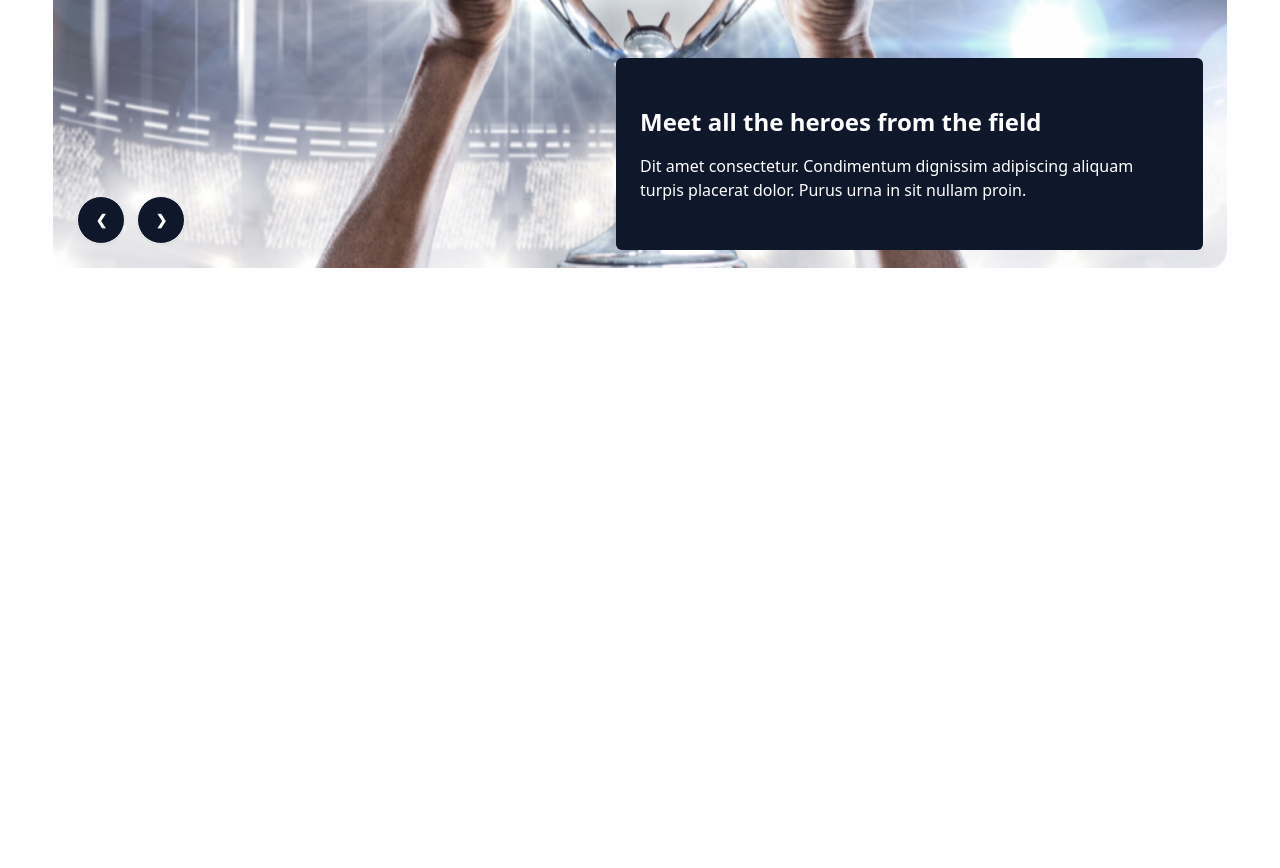
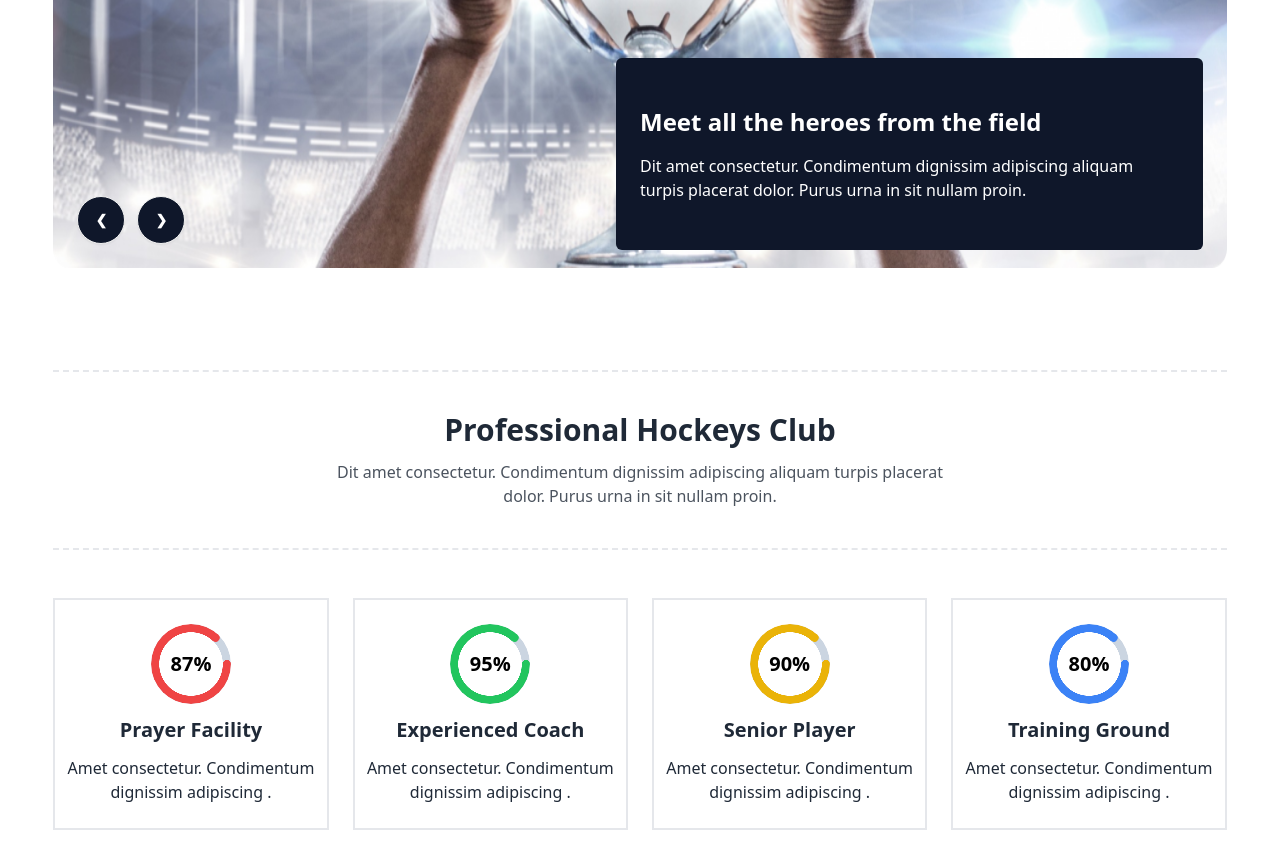
Before and after one commit to shahidulshohid/Hockey-s-project-with-daisyUi, a plain HTML site: page index.html in a window 1280 px wide. Shown: the part 500-1368 px from the top of the page. Before the commit the page ends 800 px from the top, so only its background shows below. Drawn offline with nearby package versions, Linux system fonts and the light colour scheme.

Commit message:
personal section is done

```diff
--- a/index.html
+++ b/index.html
@@ -104,7 +104,49 @@
             </div>
            </div>
     </header>
-    <main></main>
+    <main class="w-11/12 mx-auto">
+      <!-- professional section  -->
+       <section class="my-24">
+        <div class="border-dashed border-y-2 text-center py-10">
+          <h3 class="text-3xl font-bold mb-3">Professional Hockeys Club</h3>
+          <p class="opacity-80">Dit amet consectetur. Condimentum dignissim adipiscing aliquam turpis placerat <br> dolor. Purus urna in sit nullam proin. </p>
+        </div>
+        <div class="mt-12 grid grid-cols-1 md:grid-cols-2 lg:grid-cols-4 gap-6">
+          <div class="border-2 flex flex-col items-center justify-center py-6 space-y-3 text-center">
+            <div class="relative">
+              <div class="radial-progress text-slate-300" style="--value:87;" role="progressbar"><span class="text-black font-bold text-xl">87%</span></div>
+              <div class="absolute top-0 left-0 rotate-90 radial-progress text-red-500" style="--value:87;" role="progressbar"></div>
+            </div>
+            <h6 class="text-xl font-semibold">Prayer Facility</h6>
+            <p>Amet consectetur. Condimentum dignissim adipiscing .</p>
+          </div>
+          <div class="border-2 flex flex-col items-center justify-center py-6 space-y-3 text-center">
+            <div class="relative">
+              <div class="radial-progress text-slate-300" style="--value:87;" role="progressbar"><span class="text-black font-bold text-xl">95%</span></div>
+              <div class="absolute top-0 left-0 rotate-90 radial-progress text-green-500" style="--value:87;" role="progressbar"></div>
+            </div>
+            <h6 class="text-xl font-semibold">Experienced Coach</h6>
+            <p>Amet consectetur. Condimentum dignissim adipiscing .</p>
+          </div>
+          <div class="border-2 flex flex-col items-center justify-center py-6 space-y-3 text-center">
+            <div class="relative">
+              <div class="radial-progress text-slate-300" style="--value:87;" role="progressbar"><span class="text-black font-bold text-xl">90%</span></div>
+              <div class="absolute top-0 left-0 rotate-90 radial-progress text-yellow-500" style="--value:87;" role="progressbar"></div>
+            </div>
+            <h6 class="text-xl font-semibold">Senior Player</h6>
+            <p>Amet consectetur. Condimentum dignissim adipiscing .</p>
+          </div>
+          <div class="border-2 flex flex-col items-center justify-center py-6 space-y-3 text-center">
+            <div class="relative">
+              <div class="radial-progress text-slate-300" style="--value:87;" role="progressbar"><span class="text-black font-bold text-xl">80%</span></div>
+              <div class="absolute top-0 left-0 rotate-90 radial-progress text-blue-500" style="--value:87;" role="progressbar"></div>
+            </div>
+            <h6 class="text-xl font-semibold">Training Ground</h6>
+            <p>Amet consectetur. Condimentum dignissim adipiscing .</p>
+          </div>
+        </div>
+       </section>
+    </main>
     <footer></footer>
 </body>
 </html>
```
